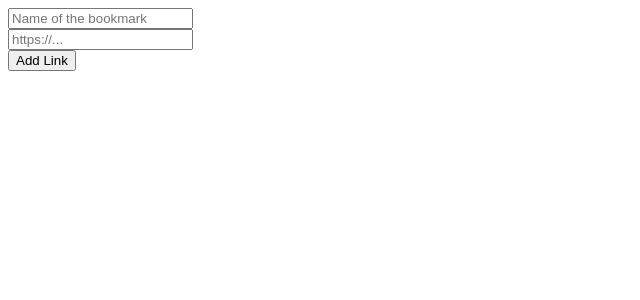
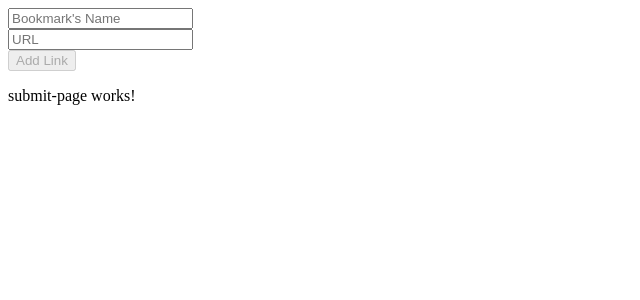
Before and after one commit to AVTaran/phq, an Angular app: page /submit in a window 1280 px wide. Before the commit this address led to /. Shown: the top 300 px of the page, without its empty margins (0-640 px from the left). Built offline with nearby package versions, Linux system fonts and the light colour scheme.

Commit message:
Link validation, Submit-page component (#1)

```diff
--- a/src/app/app.config.ts
+++ b/src/app/app.config.ts
@@ -1,8 +1,12 @@
 import { ApplicationConfig, provideZoneChangeDetection } from '@angular/core';
 import { provideRouter } from '@angular/router';
-
 import { routes } from './app.routes';
+import { provideHttpClient } from '@angular/common/http';
 
 export const appConfig: ApplicationConfig = {
-  providers: [provideZoneChangeDetection({ eventCoalescing: true }), provideRouter(routes)]
+  providers: [
+    provideZoneChangeDetection({ eventCoalescing: true }),
+    provideRouter(routes),
+    provideHttpClient()
+  ]
 };
--- a/src/app/app.routes.ts
+++ b/src/app/app.routes.ts
@@ -1,6 +1,8 @@
 import { Routes } from '@angular/router';
 import { HomeComponent } from './home/home.component';
+import {SubmitPageComponent} from './submit-page/submit-page.component';
 
 export const routes: Routes = [
   { path: '', component: HomeComponent },
+  { path: 'submit', component: SubmitPageComponent },
 ];
--- a/src/app/header/header.component.html
+++ b/src/app/header/header.component.html
@@ -1,13 +1,28 @@
 <header>
   <div class="container header">
-    <div class="input-box">
-      <input type="text" #inputLinkName value="" placeholder="Name of the bookmark">
-    </div>
-    <div class="input-box">
-      <input type="text" #inputLinkUrl value="" placeholder="https://...">
-    </div>
-    <div class="button">
-      <button (click)="addLinkToList(inputLinkName.value, inputLinkUrl.value)">Add Link</button>
-    </div>
+    <form [formGroup]="linkForm">
+
+      <div class="input-box">
+        <input type="text" #inputLinkName value="" placeholder="Bookmark's Name" formControlName="linkName" id="linkName">
+        <div *ngIf="linkForm.controls['linkName'].invalid && (linkForm.controls['linkName'].dirty)">
+          <small *ngIf="linkForm.controls['linkName'].errors?.['required']">Field is required.</small>
+          <small *ngIf="linkForm.controls['linkName'].errors?.['minlength']">
+            Minimum length is {{ linkForm.controls['linkName'].errors?.['minlength'].requiredLength }} characters.
+          </small>
+        </div>
+      </div>
+
+      <div class="input-box">
+        <input type="text" #inputLinkUrl value="" placeholder="URL" formControlName="linkUrl" id="linkUrl"/>
+        <div *ngIf="linkForm.controls['linkUrl'].errors?.['linkUrlValidator']">
+          <small>{{ linkForm.controls['linkUrl'].errors?.['linkUrlValidator'].message }}</small>
+        </div>
+      </div>
+
+      <div class="button">
+        <button [disabled]="linkForm.invalid" (click)="addLinkToList(inputLinkName.value, inputLinkUrl.value)">Add Link</button>
+      </div>
+
+    </form>
   </div>
 </header>
--- a/src/app/header/header.component.ts
+++ b/src/app/header/header.component.ts
@@ -2,18 +2,44 @@ import { Component } from '@angular/core';
 import { Link } from '../model/link.model';
 import { ListService } from '../services/list.service';
 import { ListItem } from '../model/list-item.model';
+import {
+  FormGroup,
+  FormControl,
+  Validators,
+  ReactiveFormsModule,
+  FormBuilder
+} from '@angular/forms';
+import { NgIf } from '@angular/common';
+import { LinkService } from '../services/link.service';
+import { linkUrlValidatorFactory } from '../services/link-url-validation.factory';
 
 @Component({
   selector: 'app-header',
   standalone: true,
-  imports: [],
+  imports: [
+    ReactiveFormsModule,
+    NgIf
+  ],
   templateUrl: './header.component.html',
   styleUrl: './header.component.css'
 })
 
+
 export class HeaderComponent {
+  linkForm: FormGroup;
 
-  constructor(private listService: ListService) { }
+  constructor(private fb: FormBuilder, private listService: ListService, private linkService: LinkService) {
+    this.linkForm = this.fb.group({
+      linkName: new FormControl('', [
+        Validators.required,
+        Validators.minLength(3),
+      ]),
+      linkUrl: new FormControl('', [
+        Validators.required,
+        linkUrlValidatorFactory(this.linkService),
+      ]),
+    });
+  }
 
   addLinkToList(name: string, url: string): void {
     const link = new Link(name, url);
--- a/src/app/home/home.component.ts
+++ b/src/app/home/home.component.ts
@@ -1,15 +1,15 @@
 import { Component } from '@angular/core';
 import { ListService } from '../services/list.service';
 import { CommonModule } from '@angular/common';
-import { ActivatedRoute } from '@angular/router';
 import { List } from '../model/list.model';
 import { PaginationComponent } from '../pagination/pagination.component';
 import { ListItem } from '../model/list-item.model';
+import { HeaderComponent } from '../header/header.component';
 
 @Component({
   selector: 'app-home',
   standalone: true,
-  imports: [CommonModule, PaginationComponent],
+  imports: [CommonModule, PaginationComponent, HeaderComponent],
   templateUrl: './home.component.html',
   styleUrl: './home.component.css'
 })
--- a/src/app/model/list.model.ts
+++ b/src/app/model/list.model.ts
@@ -2,7 +2,7 @@ import { ListItem } from './list-item.model';
 
 export class List {
   items: ListItem[] = [];
-  itemPerPage: number = 3;
+  itemPerPage: number = 5;
 
   get total(): number {
     return this.items.length;
--- /dev/null
+++ b/src/app/services/link-url-validation.factory.ts
@@ -0,0 +1,24 @@
+import { AbstractControl, ValidationErrors, ValidatorFn } from '@angular/forms';
+import { LinkService } from './link.service';
+
+export function linkUrlValidatorFactory(linkService: LinkService): ValidatorFn {
+
+  return (urlField: AbstractControl): ValidationErrors | null => {
+    // To prevent checks during the initialisation phase.
+    if (!urlField.dirty && !urlField.touched) {
+      return null;
+    }
+
+    const url = urlField.value;
+
+    if (!linkService.checkUrlSemantic(url)) {
+      return { linkUrlValidator: { message: 'Incorrect Url (should start from http(s)://)' } };
+    }
+
+    linkService.checkUrlAccessibility(url).subscribe((result) => {
+      return !result ? { linkUrlValidator: { message: 'Url is unavailable' } } : null;
+    });
+
+    return null;
+  };
+}
--- /dev/null
+++ b/src/app/services/link.service.ts
@@ -0,0 +1,31 @@
+import { Injectable } from '@angular/core';
+import { HttpClient, HttpErrorResponse, HttpResponse } from '@angular/common/http';
+import { map, of } from 'rxjs';
+import { catchError } from 'rxjs/operators';
+
+@Injectable({
+  providedIn: 'root'
+})
+
+export class LinkService {
+
+  constructor(private http: HttpClient) {}
+
+  checkUrlSemantic(url: string): boolean {
+    const urlRegex = /(http(s)?:\/\/)(www\.)?[-a-zA-Z0-9@:%._\+~#=]{2,256}\.[a-z]{2,6}\b([-a-zA-Z0-9@:%_\+.~#?&//=]*)/g;
+    return url.match(urlRegex) != null;
+  }
+
+  checkUrlAccessibility(url: string) {
+    return this.http.get(url, { observe: 'response' }).pipe(
+      map((response: HttpResponse<any>) => {
+        return response.status < 400;
+      }),
+      catchError((error: HttpErrorResponse) => {
+        console.error(`Error accessing ${url}: `, error);
+        return of(false);
+      })
+    );
+  }
+
+}
--- /dev/null
+++ b/src/app/submit-page/submit-page.component.html
@@ -0,0 +1 @@
+<p>submit-page works!</p>
```
Also changed, not shown: src/app/submit-page/submit-page.component.ts (added, +12 -0 lines), src/app/submit-page/submit-page.component.css (added), 2 other files (tests, documents, lock files or other folders).
